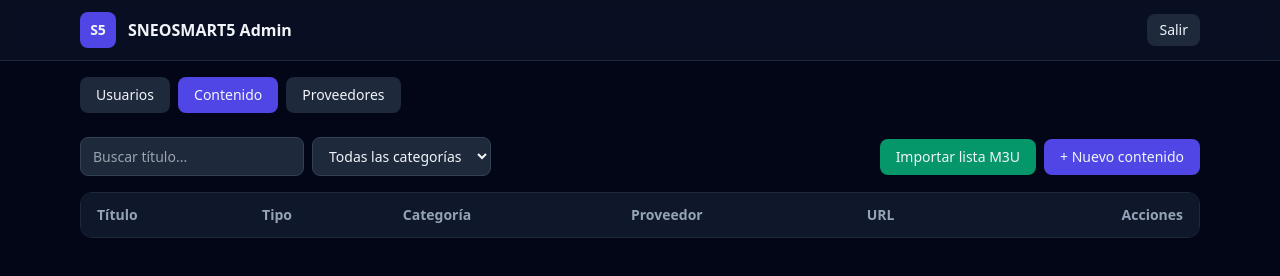
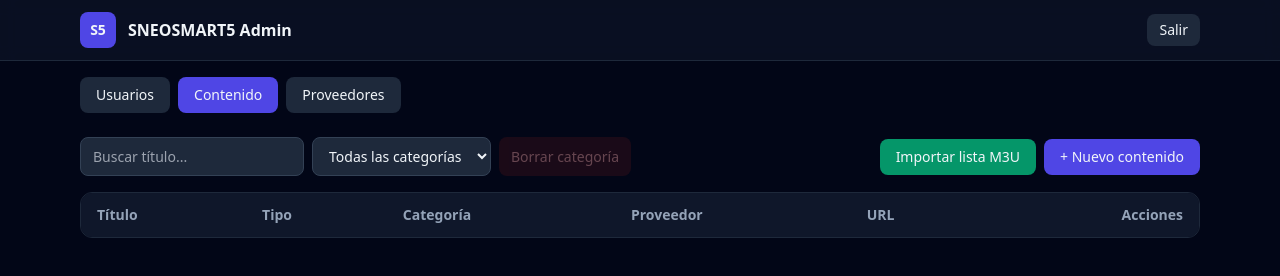
Before and after one commit to santinohdp/paneladmin, a website: page public/dashboard.html in a window 1280 px wide. Both pictures are taken after a click on the button "Contenido". Drawn offline with nearby package versions, Linux system fonts and the light colour scheme; no server answers.

Commit message:
Add 'Borrar categoría' button to dashboard

```diff
--- a/public/dashboard.html
+++ b/public/dashboard.html
@@ -66,6 +66,10 @@
           <select id="filtroCategoria" class="bg-slate-800 border border-slate-700 rounded-lg px-3 py-2 text-sm">
             <option value="">Todas las categorías</option>
           </select>
+          <button id="borrarCategoriaBtn" disabled
+            class="bg-red-900/50 text-red-300 px-3 py-2 rounded-lg text-sm font-medium disabled:opacity-40 disabled:cursor-not-allowed hover:bg-red-900">
+            Borrar categoría
+          </button>
         </div>
         <div class="flex gap-2">
           <button id="importarM3uBtn" class="bg-emerald-600 hover:bg-emerald-500 px-4 py-2 rounded-lg text-sm font-medium">
```
